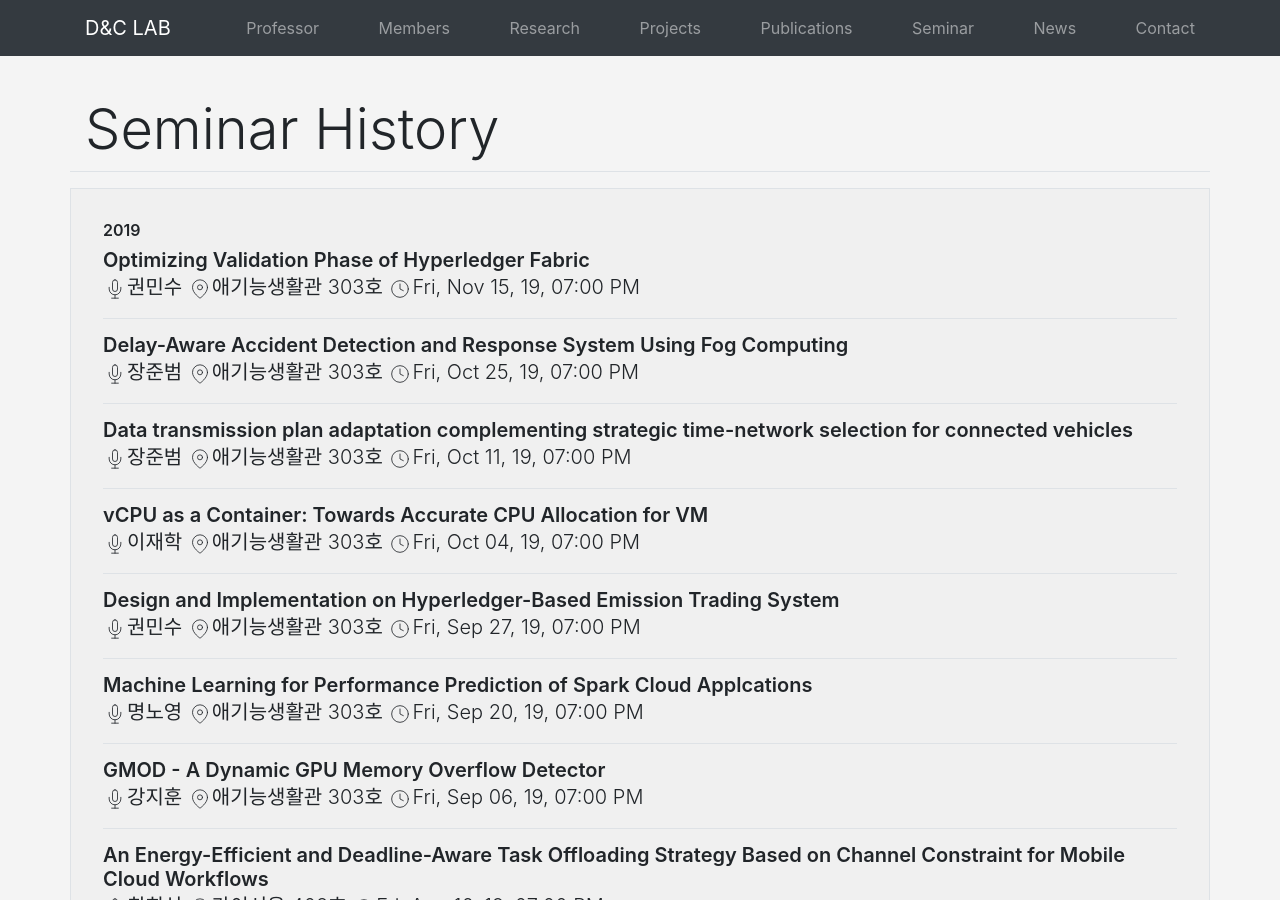
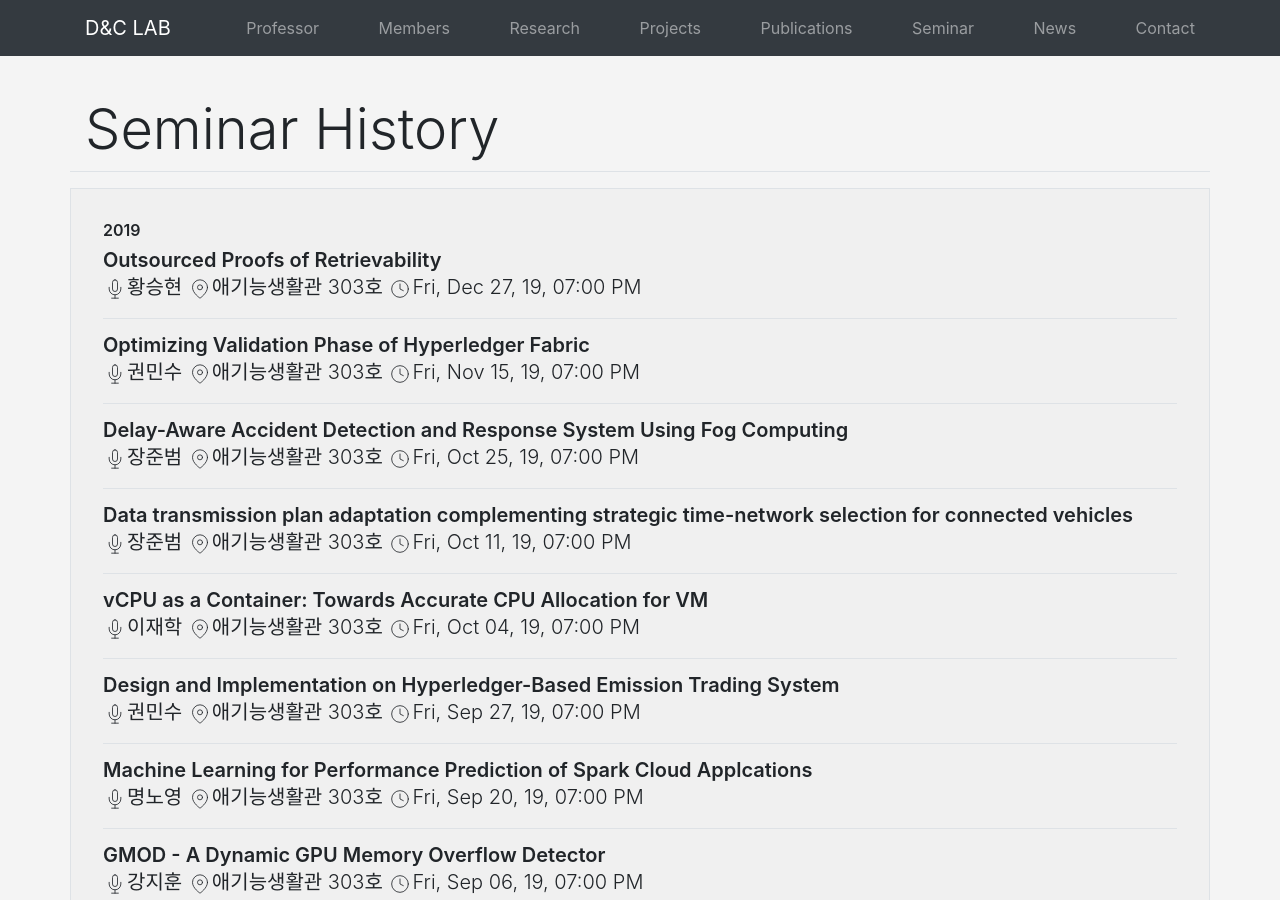
Before and after one commit to KU-Cloud/ku-cloud.github.io, a Jekyll site: the page built from seminar history.html, in a window 1280 px wide and 900 px high. Built offline with Jekyll 4.4.1, drawn with Linux system fonts in a browser that asks for light colours.

Commit message:
Update seminars.yaml

```diff
--- a/_data/seminars.yaml
+++ b/_data/seminars.yaml
@@ -623,3 +623,7 @@
   date: 2019-11-15T19:00:00.000+0900
   speacker: 권민수
   location: 애기능생활관 303호
+- title: 'Outsourced Proofs of Retrievability'
+  date: 2019-12-27T19:00:00.000+0900
+  speacker: 황승현
+  location: 애기능생활관 303호
```
